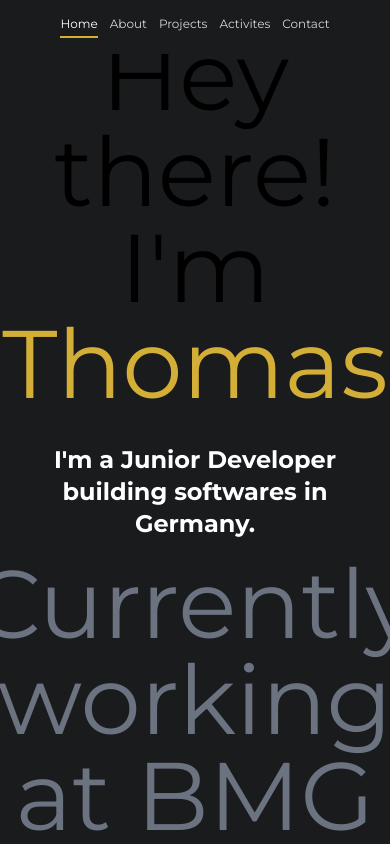
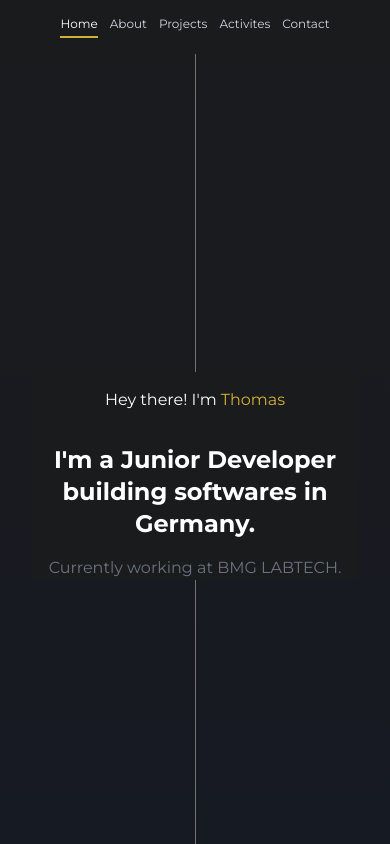
Before and after one commit to Eragon67360/thomas-moser-portfolio, a Next.js app: page /home in a window 390 px wide. Shown: the top 844 px of the page. Built offline with nearby package versions, Linux system fonts and the light colour scheme; what tw-elements would draw is missing.

Commit message:
Fix: resize in home page for small screens

```diff
--- a/pages/home.js
+++ b/pages/home.js
@@ -22,7 +22,7 @@ function HomePage() {
                 animate={{ opacity: 1 }}
                 exit={{ opacity: 0 }}
                 transition={{ duration: 1 }}
-                className=' w-screen min-h-screen overflow-auto overflow-x-hidden bg-gradient-to-b from-background via-gray-900 to-gray-700'
+                className='w-screen min-h-screen overflow-auto overflow-x-hidden bg-gradient-to-b from-background via-gray-900 to-gray-700'
                 >
                     <div className='h-screen w-screen fixed z-0 flex bg-transparent justify-evenly divide-x divide-neutral-500'>
                         <div className='w-full'></div>
@@ -30,9 +30,9 @@ function HomePage() {
                     </div>
 
 
-                <div className='snap-start bg-transparent text-8xl w-screen h-screen flex items-center justify-center'>
+                <div className='snap-start bg-transparent w-screen h-screen flex items-center justify-center'>
                     <div className='z-10 flex flex-col mx-8 md:mx-16 lg:mx-24 transition-all duration-300 ease-in-out items-center justify-center w-full bg-background'>
-                        <div className="unselectable py-4 sm:py-8 md:py-8 text-md sm:text-lg  md:text-xl lg:text-xl text-center transition-all duration-300 ease-in-out">{"Hey there! I'm"} <span className='text-primary'>Thomas</span></div>
+                        <div className="unselectable text-white py-4 sm:py-8 md:py-8 text-md sm:text-lg  md:text-xl lg:text-xl text-center transition-all duration-300 ease-in-out">{"Hey there! I'm"} <span className='text-primary'>Thomas</span></div>
                         <div className='py-4 sm:py-8 md:py-8 text-2xl sm:text-4xl lg:text-4xl text-center text-white font-bold transition-all duration-300 ease-in-out'>{"I'm a Junior Developer building softwares in Germany."}</div>
                         <div className='py-0 sm:py-4 md:py-8 text-md sm:text-lg lg:text-xl text-center text-gray-500 transition-all duration-300 ease-in-out'>
                             Currently working at BMG LABTECH.
@@ -41,7 +41,7 @@ function HomePage() {
 
                 </div>
 
-                <div className='snap-start bg-transparent w-screen h-screen flex items-center justify-center'>
+                <div className='snap-start bg-transparent text-white w-screen h-screen flex items-center justify-center'>
                     <motion.div
                         whileHover={{ scale: 1.1 }}
                         transition={{ type: "spring", stiffness: 400, damping: 20 }}
@@ -50,9 +50,9 @@ function HomePage() {
                         className='z-10 mx-auto flex rounded-xl bg-transparent '>
                             <Link
                                 href={"/about"}
-                                className='border border-r-gradient z-10 mx-auto flex flex-col rounded-xl p-4 md:p-8 lg:p-12 bg-background '>
+                                className='border z-10 mx-auto flex flex-col rounded-xl p-4 md:p-8 lg:p-12 bg-background '>
                                 <div className='text-2xl flex' >
-                                    <div className='text-2xl p-10'>About me</div>
+                                    <div className=' text-2xl p-10'>About me</div>
                                     <div className='m-auto'><BiRightArrowAlt/></div>
                                 </div>
                                 <div className='animate-pulse text-center visible opacity-100 transition-opacity ease-in-out duration-500'>
@@ -63,7 +63,7 @@ function HomePage() {
 
                 </div>
 
-                <div className='snap-start bg-transparent w-screen h-screen flex items-center justify-center'>
+                <div className='snap-start bg-transparent text-white w-screen h-screen flex items-center justify-center'>
                     <motion.div
                         whileHover={{ scale: 1.1 }}
                         transition={{ type: "spring", stiffness: 400, damping: 20 }}
@@ -72,7 +72,7 @@ function HomePage() {
                         className='z-10 mx-auto flex rounded-xl bg-background '>
                             <Link
                                 href={"/projects"}
-                                className='z-10 mx-auto border flex flex-col rounded-xl p-4 md:p-8 lg:p-12 bg-background '>
+                                className='z-10 mx-auto border flex flex-col rounded-xl p-4 md:p-8 lg:p-12 bg-background'>
                                 <div className='text-2xl flex' >
                                     <div className='text-2xl p-10'>Visit my projects</div>
                                     <div className='m-auto'><BiRightArrowAlt/></div>
@@ -84,7 +84,7 @@ function HomePage() {
                     </motion.div>
                 </div>
 
-                <div className='snap-start bg-transparent w-screen h-screen flex items-center justify-center'>
+                <div className='snap-start bg-transparent text-white w-screen h-screen flex items-center justify-center'>
                     <motion.div
                     whileHover={{ scale: 1.1 }}
                     transition={{ type: "spring", stiffness: 400, damping: 20 }}
```
